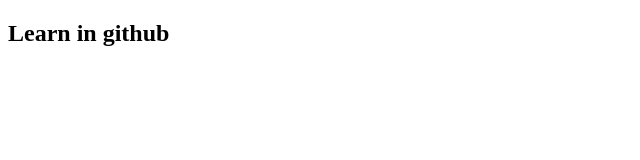
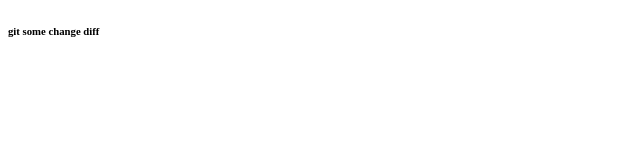
Before and after one commit to abulhasan7bd/learn-github, a plain HTML site: page index.html in a window 1280 px wide. Shown: the whole page, without its empty margins (0-640 px from the left). Drawn offline with Linux system fonts and the light colour scheme.

Commit message:
second-commit

```diff
--- a/index.html
+++ b/index.html
@@ -7,6 +7,6 @@
     <link rel="stylesheet" href="./styel.css">
 </head>
 <body>
-    <h2>Learn in github</h2>
+  <h6>git some change diff</h6>
 </body>
 </html>
```
